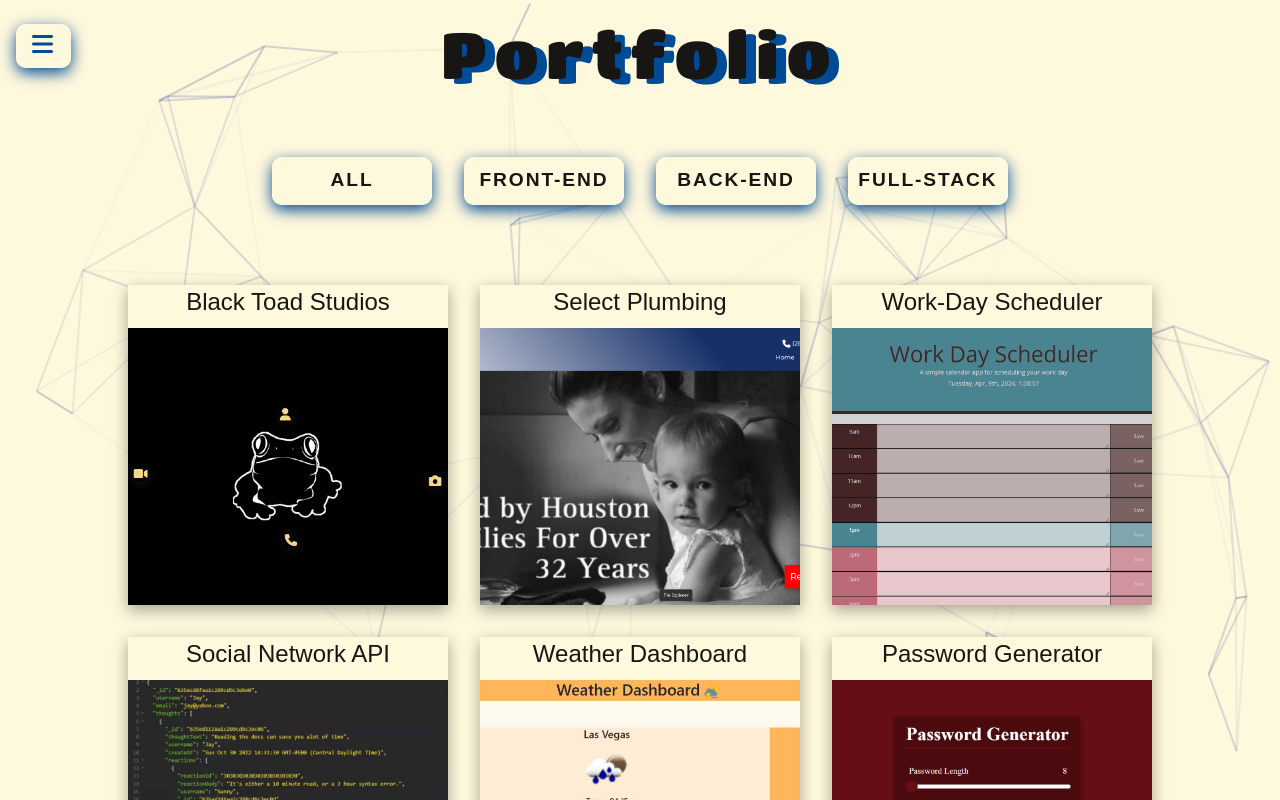
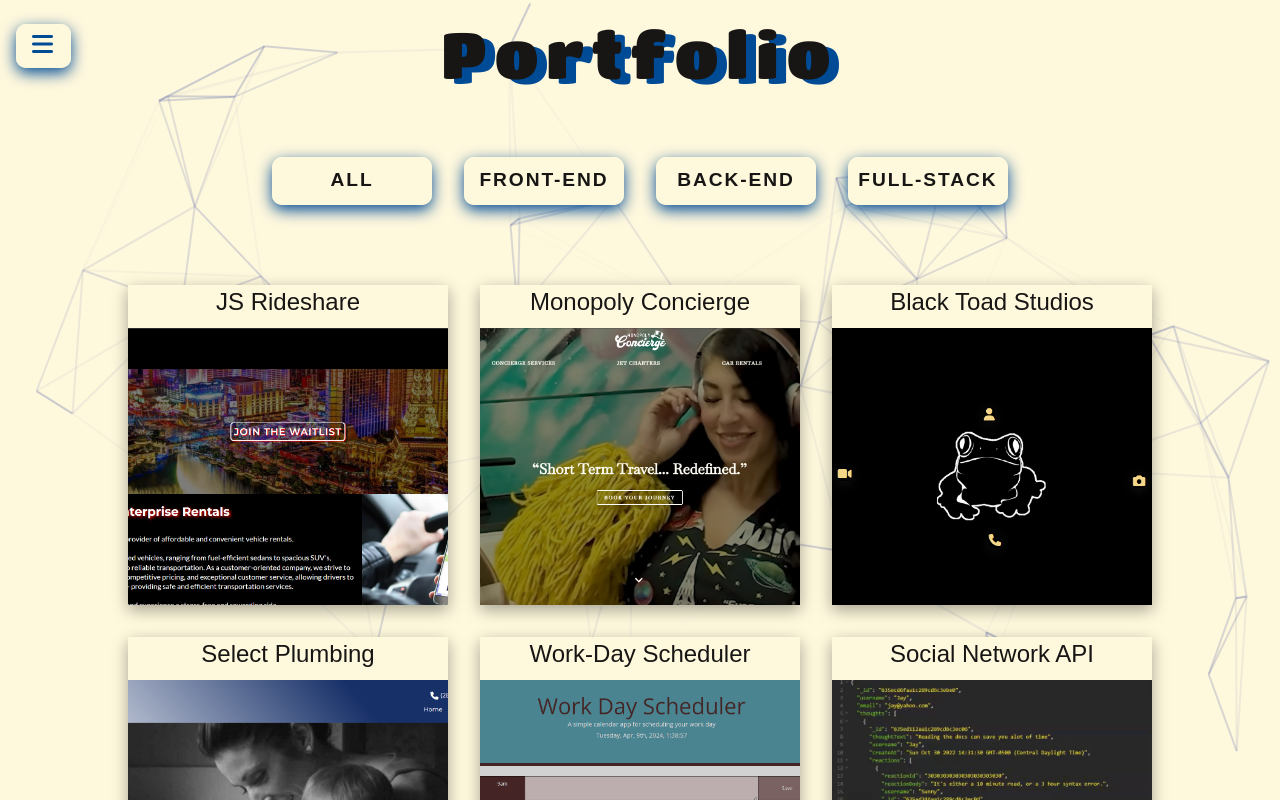
Before and after one commit to JaQwae/portfolio-page-2024, a React (Vite) app: page /experience in a window 1280 px wide. Shown: the top 800 px of the page. Built offline with nearby package versions, Linux system fonts and the light colour scheme; a web font is replaced by a local one.

Commit message:
updated portfolio projects

```diff
--- a/src/data/portfolioData.js
+++ b/src/data/portfolioData.js
@@ -1,3 +1,5 @@
+import jsRideshareScreenshot from "../assets/images/portfolio-page/js-rideshare-screenshot.png"
+import monopolyConciergeScreenshot from "../assets/images/portfolio-page/monopoly-concierge-screenshot.png"
 import selectPlumbingScreenshot from "../assets/images/portfolio-page/select-plumbing-site-screenshot.png"
 import blackToadStudioScreenshot from "../assets/images/portfolio-page/black-toad-studios-screenshot.png"
 import workdaySchedulerScreenshot from "../assets/images/portfolio-page/workday-scheduler-screenshot.png"
@@ -10,13 +12,31 @@ import passwordGenerator from "../assets/images/portfolio-page/password-generato
 
 export const data = [
     {
+        id: 12,
+        category: "full-stack",
+        title: "JS Rideshare",
+        image: jsRideshareScreenshot,
+        altText: "Monopoly Concierge Website",
+        deployedLink: "https://www.jsridesharerentals.com/test-home",
+        gitHubLink: "",
+    },
+    {
+        id: 11,
+        category: "full-stack",
+        title: "Monopoly Concierge",
+        image: monopolyConciergeScreenshot,
+        altText: "Monopoly Concierge Website",
+        deployedLink: "https://monopolyconcierge.com/",
+        gitHubLink: "",
+    },
+    {
         id: 9,
         category: "full-stack",
         title: "Black Toad Studios",
         image: blackToadStudioScreenshot,
         altText: "Black Toad Studios Website",
         deployedLink: "https://blacktoadstudios.com/",
-        gitHubLink: "https://github.com/JaQwae/photog-website",
+        gitHubLink: "",
     },
     {
         id: 10,
@@ -25,7 +45,7 @@ export const data = [
         image: selectPlumbingScreenshot,
         altText: "Select Plumbing Website",
         deployedLink: "https://theselectplumbing.com/",
-        gitHubLink: "https://github.com/JaQwae/select-plumbing",
+        gitHubLink: "",
     },
     {
         id: 1,
```
Also changed, not shown: src/assets/images/portfolio-page/js-rideshare-screenshot.png (added), src/assets/images/portfolio-page/monopoly-concierge-screenshot.png (added).
